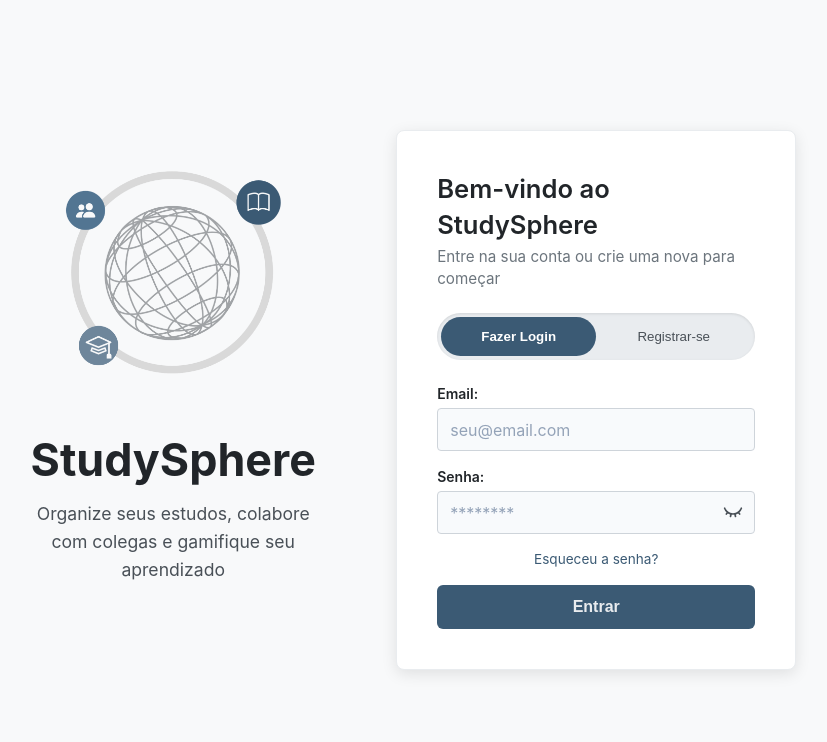
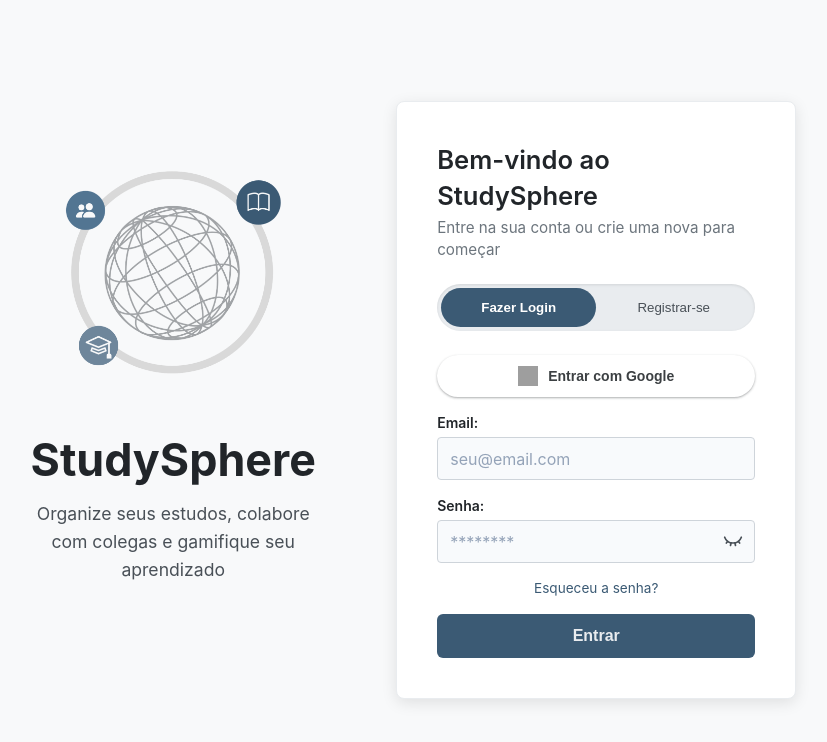
Before and after one commit to Samuel-fernandesf/StudySphere, a React (Vite) app in the folder frontend/: page / in a window 1280 px wide. Shown: the top 742 px of the page, without its empty margins (213-1040 px from the left). Built offline with nearby package versions, Linux system fonts and the light colour scheme; no server answers; grey boxes are pictures that could not be loaded.

Commit message:
Implementação do frontend da Autenticação Via API Google | Adicionando Logo | Browser Router engloba o AuthProvider agora.

```diff
--- a/frontend/package.json
+++ b/frontend/package.json
@@ -8,6 +8,7 @@
     "preview": "vite preview"
   },
   "dependencies": {
+    "@react-oauth/google": "^0.12.2",
     "axios": "^1.13.2",
     "date-fns": "^2.30.0",
     "lucide-react": "^0.553.0",
--- a/frontend/src/api/api.js
+++ b/frontend/src/api/api.js
@@ -10,7 +10,7 @@ const api = axios.create({
   },
 });
 
-const AUTH_ROUTES = ['/auth/login', '/auth/register', '/auth/check-email', '/auth/check-username'];
+const AUTH_ROUTES = ['/auth/login', '/auth/register', '/auth/check-email', '/auth/check-username', '/auth/google-login'];
 
 // Interceptor de request para adicionar token
 api.interceptors.request.use((config) => {
--- /dev/null
+++ b/frontend/src/components/Auth/GoogleLoginButton.jsx
@@ -0,0 +1,24 @@
+// src/components/GoogleLoginButton.js
+import { useGoogleLogin } from '@react-oauth/google';
+import { useAuthContext } from '../../contexts/AuthContext';
+
+const GoogleLoginButton = () => {
+    const { googleLogin } = useAuthContext();
+
+    const login = useGoogleLogin({
+        flow: 'auth-code',
+        onSuccess: ({ code }) => googleLogin(code),
+        onError: (error) => console.log('Login Google falhou:', error),
+    });
+
+    return (
+    <button onClick={login} className="google-btn">
+        <div className="google-icon-wrapper">
+            <img className="google-icon" src="https://developers.google.com/identity/images/g-logo.png" alt="Google"/>
+        </div>
+      <p className="btn-text"><b>Entrar com Google</b></p>
+    </button>
+    );
+};
+
+export default GoogleLoginButton;
--- a/frontend/src/components/Auth/LoginForm.jsx
+++ b/frontend/src/components/Auth/LoginForm.jsx
@@ -1,6 +1,7 @@
 import React, { useState, useEffect } from 'react';
 import { useNavigate } from 'react-router-dom';
 import PasswordInput from './PasswordInput';
+import GoogleLoginButton from './GoogleLoginButton';
 
 function LoginForm({ handleLogin, isLoading, successMessage = '', clearSuccess = () => {}, onResendEmail, resendStatus, resendMessage }) {
     const navigate = useNavigate();
@@ -88,6 +89,9 @@ function LoginForm({ handleLogin, isLoading, successMessage = '', clearSuccess =
             )}
 
             <div className="form-group">
+
+                <GoogleLoginButton/>
+
                 <label>Email:</label>
                 <input type="email" name="email" value={formData.email} onChange={handleChange} placeholder="seu@email.com" required/>
             </div>
--- a/frontend/src/components/layout/Sidebar.css
+++ b/frontend/src/components/layout/Sidebar.css
@@ -45,10 +45,17 @@
   flex-shrink: 0;
 }
 
+.sidebar_logo{
+  background-color: #fff;
+  border-radius: 50%;
+  width: 2.5rem;
+  height: 2.5rem;
+
+}
 .sidebar__logoPlaceholder {
-  width: 32px;
-  height: 32px;
-  background: #f59e0b;
+  width: 2.5rem;
+  height: 2.5rem;
+  object-fit: cover;
   border-radius: 50%;
   flex-shrink: 0;
 }
--- a/frontend/src/components/layout/Sidebar.jsx
+++ b/frontend/src/components/layout/Sidebar.jsx
@@ -1,6 +1,7 @@
 import React from 'react';
 import { useLocation, Link } from 'react-router-dom';
 import LogoutButton from '../Auth/LogoutButton';
+import logo from '../../assets/sphere_logo.png';
 import './Sidebar.css';
 // Importa todos os ícones necessários (do App e do Sidebar)
 import {
@@ -39,7 +40,9 @@ export default function Sidebar({ isOpen, onClose, isCollapsed, onToggleCollapse
                 }`}
             >
                 <div className="sidebar__header">
-                    <div className="sidebar__logoPlaceholder"></div>
+                    <div className="sidebar_logo">
+                        <img className='sidebar__logoPlaceholder' src={logo} alt="" />
+                    </div>
                     <span className="sidebar__title">StudySphere</span>
                 </div>
 
--- a/frontend/src/contexts/AuthContext.jsx
+++ b/frontend/src/contexts/AuthContext.jsx
@@ -1,5 +1,6 @@
 import React, { createContext, useContext, useEffect, useState } from "react";
-import { logout, getMe } from "../services/authService";
+import { logout, getMe, loginWithGoogle } from "../services/authService";
+import { useNavigate } from 'react-router-dom';
 // Guarda a informação de quem está logado e as funções entrar e sair
 
 // Cria o objeto Contexto
@@ -7,7 +8,7 @@ const AuthContext = createContext();
 
 // O provedor que irá gerenciar o estado
 export function AuthProvider({ children }) {
-
+  const navigate = useNavigate();
   // Inicializa o estado lendo o LocalStorage
   const [usuario, setUsuario] = useState(() => localStorage.getItem("user_id"));
   const [token, setToken] = useState(() => localStorage.getItem("access_token"));
@@ -27,7 +28,7 @@ export function AuthProvider({ children }) {
     }
   }
 
-  function entrar(id, token, user_name) {
+  async function entrar(id, token, user_name) {
     // Salva a persistencia da sessão no navegador
     localStorage.setItem("user_id", id);
     localStorage.setItem("access_token", token);
@@ -38,8 +39,32 @@ export function AuthProvider({ children }) {
     setToken(token);
 
     // Busca dados completos do usuário após login
-    fetchUserDetails();
+    await fetchUserDetails();
   }
+
+async function googleLogin(authCode) {
+  try {
+    const data = await loginWithGoogle(authCode);
+
+    const userId = data.user_id || data.user?.id || null;
+    const access = data.access_token || data.raw?.access_token || null;
+    const userName = data.user_name || data.user?.username || data.user?.name || null;
+
+    if (!access) {
+        throw new Error("Access token não retornado pelo backend.");
+      }
+
+    entrar(userId, access, userName);
+
+    navigate("/dashboard");
+    return data;
+
+  } catch (err) {
+    console.error("Erro no login Google:", err);
+    throw err;
+  }
+}
+
 
   async function sair() {
     setLoading(true);
@@ -97,7 +122,7 @@ export function AuthProvider({ children }) {
   return (
     // O value é o que todos os componentes terão acesso
     //O children se refere ao que esse contexto engloba no caso o App (Ver app.jsx)
-    <AuthContext.Provider value={{ usuario, token, userDetails, loading, entrar, sair, fetchUserDetails }}>
+    <AuthContext.Provider value={{ usuario, token, userDetails, loading, entrar, googleLogin, sair, fetchUserDetails }}>
       {children}
     </AuthContext.Provider>
   );
--- a/frontend/src/main.jsx
+++ b/frontend/src/main.jsx
@@ -1,10 +1,15 @@
 import React from 'react'
 import ReactDOM from 'react-dom/client'
 import './index.css'
+import { GoogleOAuthProvider } from '@react-oauth/google';
 import App from './App'
+
+const GOOGLE_CLIENT_ID = import.meta.env.VITE_GOOGLE_CLIENT_ID
 
 ReactDOM.createRoot(document.getElementById('root')).render(
   <React.StrictMode>
-    <App />
+    <GoogleOAuthProvider clientId={GOOGLE_CLIENT_ID}>
+      <App />
+    </GoogleOAuthProvider>
   </React.StrictMode>,
 )
--- a/frontend/src/pages/Auth/AuthScreen.css
+++ b/frontend/src/pages/Auth/AuthScreen.css
@@ -500,3 +500,39 @@ form {
     color: var(--msg-error);
     text-decoration: underline;
 }
+
+.google-btn {
+  width: 100%;
+  height: 42px;
+  background-color: #fff;
+  border-radius: 4px;
+  box-shadow: 0 1px 2px rgba(60,64,67,.3), 0 1px 3px rgba(60,64,67,.15);
+  color: #3c4043;
+  font-size: 14px;
+  display: flex;
+  align-items: center;
+  justify-content: center;
+  gap: 10px;
+  cursor: pointer;
+  border: none;
+  border-radius: 10rem;
+}
+
+.google-btn:hover {
+  background-color: #f7f8f8;
+}
+
+.google-icon-wrapper {
+  display: flex;
+  align-items: center;
+}
+
+.google-icon {
+  width: 20px;
+  height: 20px;
+}
+
+.btn-text {
+  margin: 0;
+  padding: 0;
+}
--- a/frontend/src/services/authService.jsx
+++ b/frontend/src/services/authService.jsx
@@ -84,6 +84,18 @@ export async function login(email, senha){
   }
 }
 
+export async function loginWithGoogle(authCode){
+  const res = await api.post('/auth/google-login', { code: authCode });
+  const data = res.data || {};
+  const user = data.user || {};
+  return {
+    access_token: data.access_token || data.accessToken || null,
+    user_id: user.id || data.user_id || null,
+    user_name: user.username || data.user_name || user.name || null,
+    raw: data
+  };
+}
+
 export async function logout(){
   try{
     const res = await api.post('/auth/logout');
```
Also changed, not shown: frontend/src/App.jsx (+6 -6 lines), 1 other file (tests, documents, lock files or other folders).
